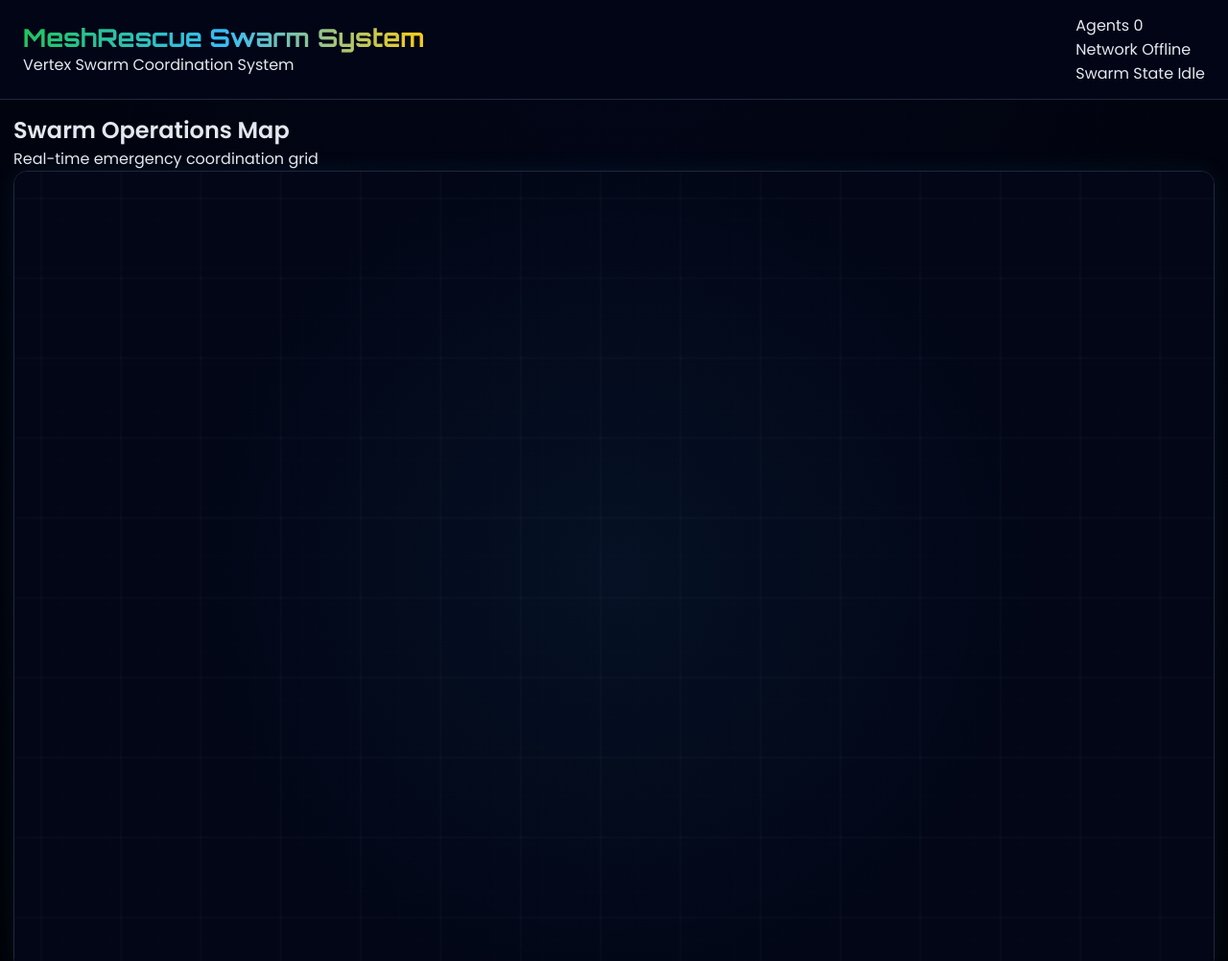
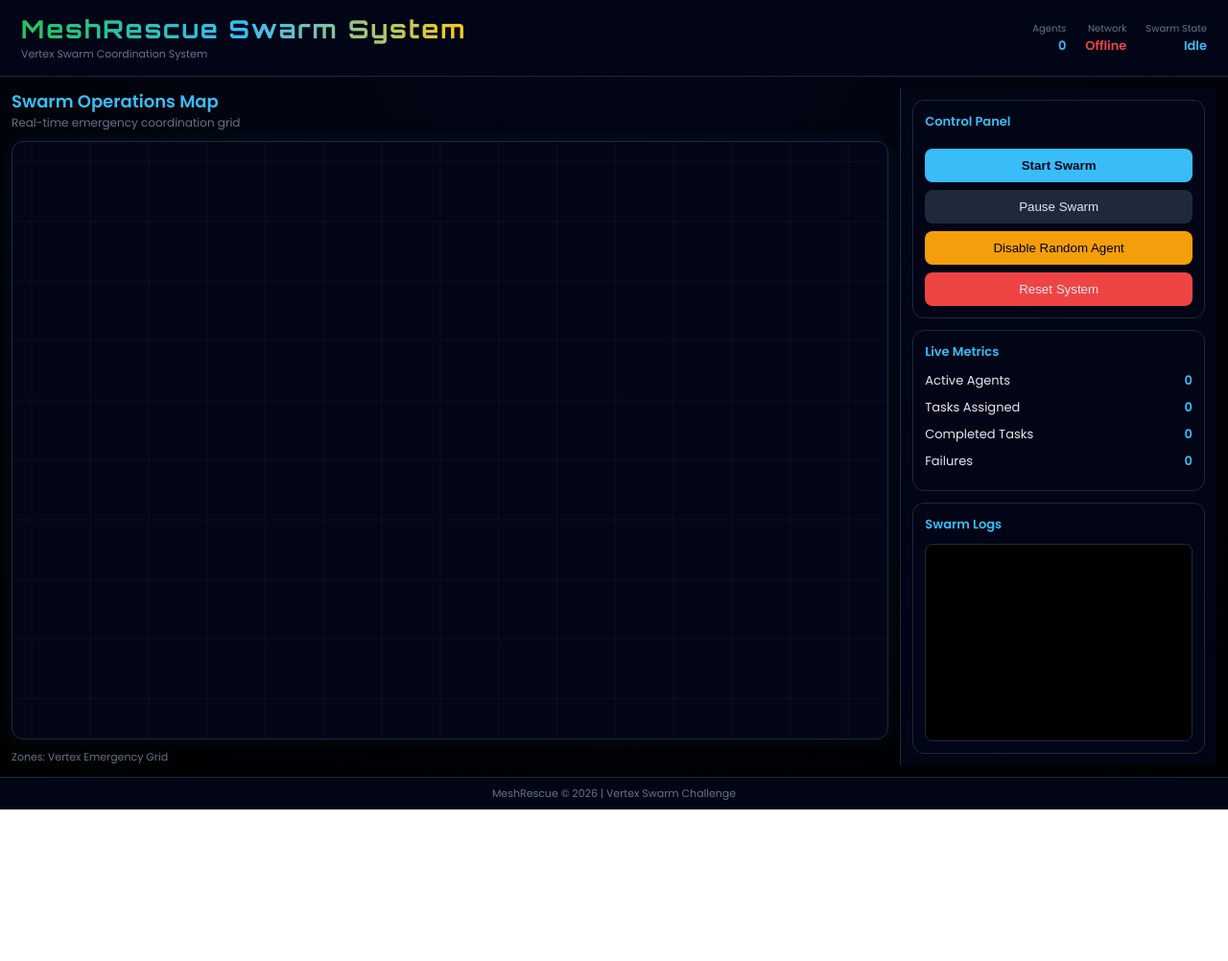
Before and after one commit to sediq247/meshrescue-project-2026, a website: page index.html in a window 1280 px wide. Shown: the top 1002 px of the page at 96% size. After the commit the page ends 844 px from the top, so only its background shows below. Drawn offline with Linux system fonts and the light colour scheme.

Commit message:
Updated Version of Meshrescue Swarm System

```diff
--- a/frontend/style.css
+++ b/frontend/style.css
@@ -1,5 +1,5 @@
 /* ===============================
-   RESET + CORE
+   RESET & BASE
 ================================= */
 * {
     margin: 0;
@@ -9,153 +9,202 @@
 
 body {
     font-family: "Poppins", sans-serif;
-    background: radial-gradient(circle at top, #020617, #000);
+    background: radial-gradient(circle at top, #020617, #000000);
     color: #e2e8f0;
     overflow: hidden;
 }
 
 /* ===============================
-   HEADER (SWARM COMMAND CENTER)
+   HEADER
 ================================= */
-header {
+.header {
     display: flex;
     justify-content: space-between;
     align-items: center;
-    padding: 14px 24px;
-    background: rgba(2, 6, 23, 0.97);
+    padding: 14px 22px;
+    background: rgba(2, 6, 23, 0.92);
     border-bottom: 1px solid #1e293b;
     backdrop-filter: blur(14px);
 }
 
-header h1 {
+/* LOGO */
+.logo h1 {
     font-family: "Orbitron", sans-serif;
     font-size: 26px;
+    letter-spacing: 2px;
     background: linear-gradient(90deg, #22c55e, #38bdf8, #facc15);
     -webkit-background-clip: text;
     -webkit-text-fill-color: transparent;
 }
 
+.tagline {
+    font-size: 11px;
+    color: #64748b;
+    margin-top: 2px;
+}
+
+/* ===============================
+   STATUS BAR (IMPORTANT FIX)
+================================= */
+.status-bar {
+    display: flex;
+    gap: 20px;
+    align-items: center;
+}
+
+.status-item {
+    display: flex;
+    flex-direction: column;
+    align-items: flex-end;
+}
+
+.status-item .label {
+    font-size: 10px;
+    color: #64748b;
+}
+
+.status-item .value {
+    font-size: 13px;
+    font-weight: 600;
+    color: #38bdf8;
+}
+
+.status-item .value.offline {
+    color: #ef4444;
+}
+
 /* ===============================
    MAIN LAYOUT
 ================================= */
-main {
+.main {
     display: flex;
     height: calc(100vh - 70px);
-    gap: 10px;
+    gap: 12px;
+    padding: 12px;
 }
 
 /* ===============================
    MAP SECTION
 ================================= */
-section {
+.map-section {
     flex: 3;
     display: flex;
     flex-direction: column;
-    padding: 14px;
+    gap: 10px;
 }
 
-#zoneInfo {
+.map-header h2 {
+    font-size: 18px;
+    color: #38bdf8;
+}
+
+.map-info {
     font-size: 12px;
     color: #64748b;
 }
 
-/* ===============================
-   CANVAS (SWARM FIELD)
-================================= */
+/* CANVAS */
 .canvas-wrapper {
     flex: 1;
-    position: relative;
-    border-radius: 14px;
+    border-radius: 12px;
     overflow: hidden;
     border: 1px solid #1e293b;
-
-    box-shadow:
-        0 0 25px rgba(56, 189, 248, 0.08),
-        inset 0 0 60px rgba(0,0,0,0.5);
+    background: #020617;
+    position: relative;
+    box-shadow: 0 0 25px rgba(56, 189, 248, 0.08);
 }
 
 canvas {
     width: 100%;
     height: 100%;
     display: block;
-    background:
-        radial-gradient(circle at center, rgba(56,189,248,0.06), transparent 60%),
-        #020617;
+}
+
+/* FOOTER */
+.map-footer {
+    font-size: 11px;
+    color: #64748b;
 }
 
 /* ===============================
-   LIVE GRID + ENERGY FIELD
+   SIDE PANEL
 ================================= */
-.canvas-wrapper::before {
-    content: "";
-    position: absolute;
-    inset: 0;
-    background-image:
-        linear-gradient(rgba(255,255,255,0.03) 1px, transparent 1px),
-        linear-gradient(90deg, rgba(255,255,255,0.03) 1px, transparent 1px);
-    background-size: 50px 50px;
-    animation: gridPulse 5s infinite linear;
-    pointer-events: none;
+.side-panel {
+    flex: 1;
+    display: flex;
+    flex-direction: column;
+    gap: 12px;
+    padding: 12px;
+    border-left: 1px solid #1e293b;
+    background: rgba(2, 6, 23, 0.85);
+    overflow-y: auto;
 }
 
-@keyframes gridPulse {
-    0% { opacity: 0.25; }
-    50% { opacity: 0.12; }
-    100% { opacity: 0.25; }
+/* PANELS */
+.panel {
+    background: rgba(2, 6, 23, 0.88);
+    border: 1px solid #1e293b;
+    border-radius: 12px;
+    padding: 12px;
+    backdrop-filter: blur(10px);
+}
+
+/* TITLES */
+.panel h3 {
+    font-size: 13px;
+    color: #38bdf8;
+    margin-bottom: 10px;
 }
 
 /* ===============================
-   SWARM STATUS BADGE (NEW)
+   BUTTONS (FIXED .btn SUPPORT)
 ================================= */
-.swarm-status {
-    position: absolute;
-    top: 10px;
-    left: 10px;
-    padding: 6px 10px;
-    font-size: 11px;
-    border-radius: 6px;
-    background: rgba(0,0,0,0.6);
-    border: 1px solid #1e293b;
-    color: #38bdf8;
+button,
+.btn {
+    width: 100%;
+    padding: 10px;
+    margin-top: 8px;
+    border-radius: 8px;
+    border: none;
+    background: #1e293b;
+    color: #e2e8f0;
+    cursor: pointer;
+    font-weight: 500;
+    transition: 0.2s ease;
+}
+
+button:hover,
+.btn:hover {
+    background: #334155;
+    transform: translateY(-1px);
+}
+
+/* PRIMARY */
+.primary {
+    background: #38bdf8;
+    color: #020617;
+    font-weight: 700;
+}
+
+/* DANGER */
+.danger {
+    background: #ef4444;
+}
+
+/* WARNING */
+.warning {
+    background: #f59e0b;
+    color: #000;
 }
 
 /* ===============================
-   RIGHT CONTROL PANEL
-================================= */
-aside {
-    flex: 1;
-    display: flex;
-    flex-direction: column;
-    padding: 14px;
-    gap: 12px;
-    border-left: 1px solid #1e293b;
-    background: rgba(2, 6, 23, 0.92);
-    overflow-y: auto;
-}
-
-/* PANEL CARDS */
-aside > div {
-    background: rgba(2, 6, 23, 0.92);
-    border: 1px solid #1e293b;
-    border-radius: 12px;
-    padding: 12px;
-}
-
-/* TITLES */
-aside h3 {
-    font-size: 13px;
-    color: #38bdf8;
-    margin-bottom: 8px;
-}
-
-/* ===============================
-   METRICS (UPGRADED VISUAL SIGNALS)
+   METRICS
 ================================= */
 .metric {
     display: flex;
     justify-content: space-between;
-    font-size: 12px;
-    margin-bottom: 6px;
+    font-size: 13px;
+    margin-bottom: 8px;
 }
 
 .metric strong {
@@ -163,51 +212,22 @@ aside h3 {
 }
 
 /* ===============================
-   BUTTONS (CONTROL ROOM STYLE)
+   LOGS
 ================================= */
-button {
-    width: 100%;
-    padding: 10px;
-    margin-top: 6px;
-    border-radius: 10px;
-    border: 1px solid #1e293b;
-    background: #0f172a;
-    color: #e2e8f0;
-    cursor: pointer;
-    transition: 0.2s ease;
+.logs-panel {
+    flex: 1;
+    display: flex;
+    flex-direction: column;
 }
 
-button:hover {
-    transform: translateY(-1px);
-    background: #1e293b;
-}
-
-button.primary {
-    background: #38bdf8;
-    color: #020617;
-    font-weight: bold;
-}
-
-button.danger {
-    background: #ef4444;
-}
-
-button.warning {
-    background: #f59e0b;
-    color: #000;
-}
-
-/* ===============================
-   LOGS (DEBUG CONSOLE)
-================================= */
 #logs {
     flex: 1;
     background: #000;
+    border-radius: 8px;
+    border: 1px solid #1e293b;
     padding: 10px;
-    border-radius: 10px;
-    border: 1px solid #1e293b;
+    overflow-y: auto;
     font-size: 11px;
-    overflow-y: auto;
 }
 
 #logs p {
@@ -215,51 +235,55 @@ button.warning {
     color: #94a3b8;
 }
 
-/* ===============================
-   MINIMAP RADAR (FINAL BOSS FEATURE)
-================================= */
-.minimap {
-    position: absolute;
-    top: 12px;
-    right: 12px;
-    width: 150px;
-    height: 110px;
-    background: rgba(0,0,0,0.65);
-    border: 1px solid rgba(56,189,248,0.4);
-    border-radius: 10px;
-    overflow: hidden;
-    pointer-events: none;
+/* SCROLLBAR */
+#logs::-webkit-scrollbar {
+    width: 6px;
 }
 
-/* PULSE DOT EFFECT (FOR FUTURE USE) */
-.radar-ping {
-    position: absolute;
-    width: 6px;
-    height: 6px;
-    background: #22c55e;
-    border-radius: 50%;
-    animation: ping 1.5s infinite;
+#logs::-webkit-scrollbar-thumb {
+    background: #334155;
+    border-radius: 3px;
 }
 
-@keyframes ping {
-    0% { transform: scale(1); opacity: 1; }
-    100% { transform: scale(3); opacity: 0; }
+/* ===============================
+   FOOTER
+================================= */
+.footer {
+    text-align: center;
+    padding: 8px;
+    font-size: 11px;
+    color: #64748b;
+    border-top: 1px solid #1e293b;
+    background: rgba(2, 6, 23, 0.9);
 }
 
 /* ===============================
    RESPONSIVE
 ================================= */
 @media (max-width: 900px) {
-    main {
+    .main {
         flex-direction: column;
+        height: auto;
     }
 
-    aside {
+    .side-panel {
         flex-direction: row;
         overflow-x: auto;
     }
 
-    aside > div {
-        min-width: 240px;
+    .panel {
+        min-width: 260px;
     }
 }
+
+/* GLOBAL ANIMATION FEEL */
+button,
+.panel,
+.canvas-wrapper {
+    transition: all 0.2s ease;
+}
+
+/* NO TEXT SELECT */
+body, button {
+    user-select: none;
+}
```
